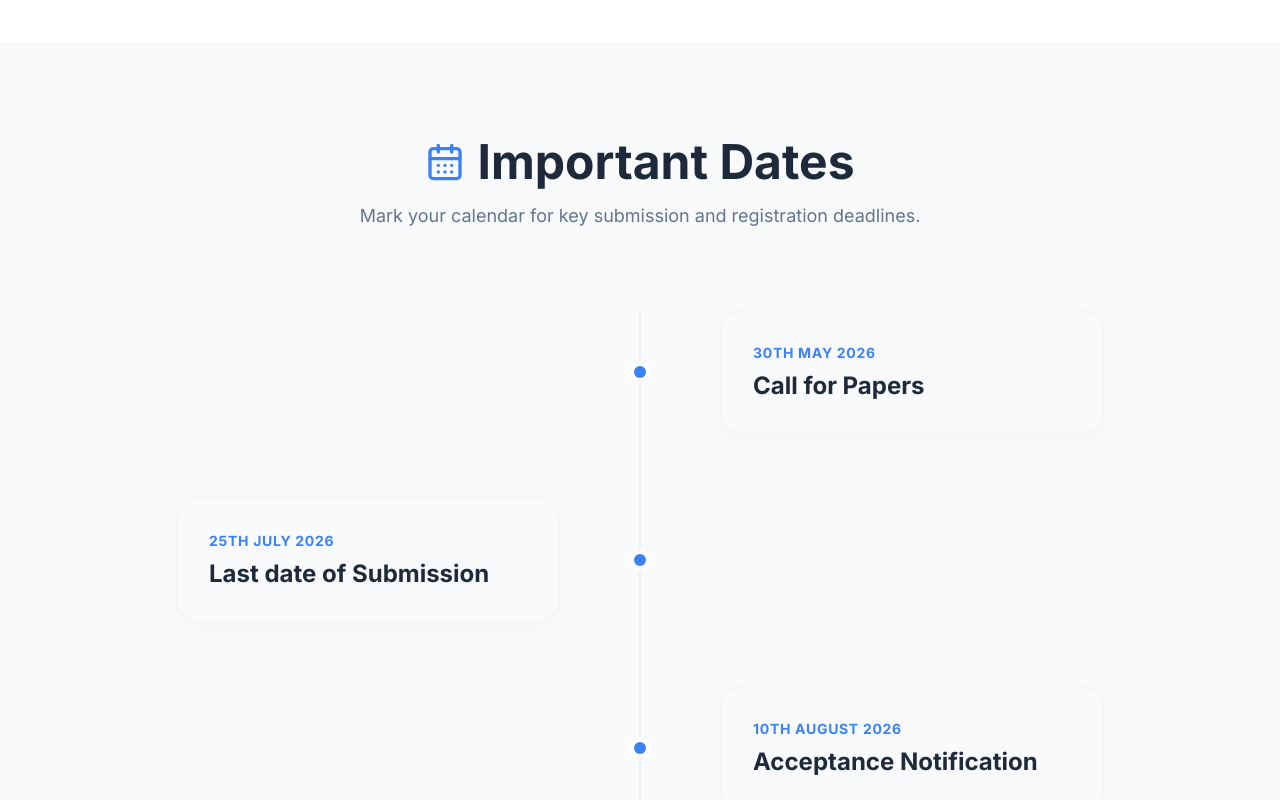
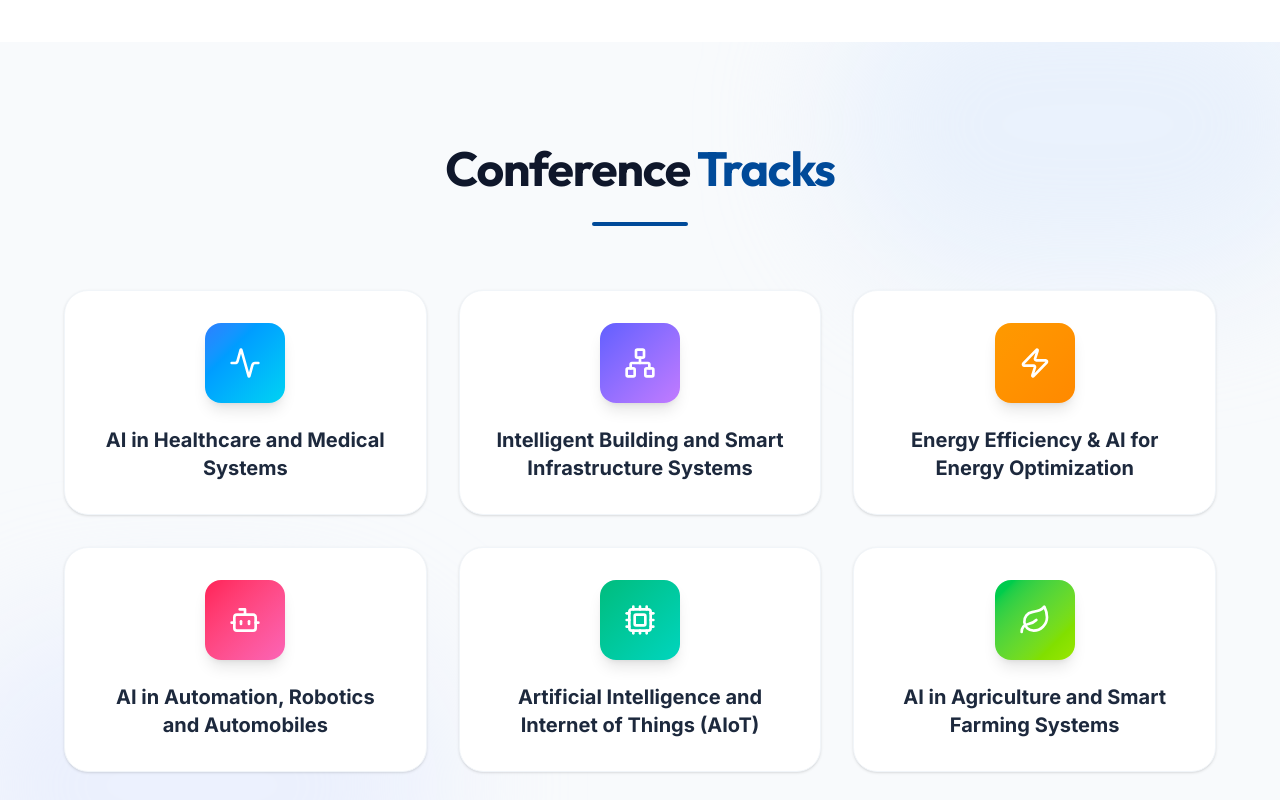
Before and after one commit to satyamkruk07-lgtm/IC-AIHISD-2026, a React (Vite) app: page / in a window 1280 px wide. Shown: the part 1560-2360 px from the top of the page. Built offline with nearby package versions, Linux system fonts and the light colour scheme; no server answers; the database is empty.

Commit message:
Add TrackSession component with animations above Important Dates

```diff
--- a/src/App.tsx
+++ b/src/App.tsx
@@ -11,6 +11,7 @@ import Timeline from './components/Timeline';
 import Committee from './components/Committee';
 import TechnicalCommittee from './components/TechnicalCommittee';
 import KeynoteSpeakers from './components/KeynoteSpeakers';
+import TrackSession from './components/TrackSession';
 import Fees from './components/Fees';
 import Partners from './components/Partners';
 import Footer from './components/Footer';
@@ -75,6 +76,7 @@ export default function App() {
           {!updateNotice && (
             <>
               <About />
+              <TrackSession />
               <Timeline />
               <Committee />
               <Fees />
--- /dev/null
+++ b/src/components/TrackSession.tsx
@@ -0,0 +1,94 @@
+import { motion } from 'motion/react';
+import { Network, Activity, Cpu, Bot, Zap, Leaf } from 'lucide-react';
+
+export default function TrackSession() {
+  const tracks = [
+    {
+      title: "AI in Healthcare and Medical Systems",
+      icon: <Activity size={32} className="text-white" />,
+      color: "from-blue-500 to-cyan-400"
+    },
+    {
+      title: "Intelligent Building and Smart Infrastructure Systems",
+      icon: <Network size={32} className="text-white" />,
+      color: "from-indigo-500 to-purple-400"
+    },
+    {
+      title: "Energy Efficiency & AI for Energy Optimization",
+      icon: <Zap size={32} className="text-white" />,
+      color: "from-amber-500 to-orange-400"
+    },
+    {
+      title: "AI in Automation, Robotics and Automobiles",
+      icon: <Bot size={32} className="text-white" />,
+      color: "from-rose-500 to-pink-400"
+    },
+    {
+      title: "Artificial Intelligence and Internet of Things (AIoT)",
+      icon: <Cpu size={32} className="text-white" />,
+      color: "from-emerald-500 to-teal-400"
+    },
+    {
+      title: "AI in Agriculture and Smart Farming Systems",
+      icon: <Leaf size={32} className="text-white" />,
+      color: "from-green-500 to-lime-400"
+    }
+  ];
+
+  return (
+    <section id="tracks" className="section-padding bg-slate-50 relative overflow-hidden">
+      {/* Background decoration */}
+      <div className="absolute top-0 left-0 w-full h-full overflow-hidden z-0 pointer-events-none">
+        <div className="absolute -top-[10%] -right-[5%] w-[40%] h-[40%] rounded-full bg-blue-100/50 blur-3xl" />
+        <div className="absolute -bottom-[10%] -left-[5%] w-[40%] h-[40%] rounded-full bg-indigo-100/50 blur-3xl" />
+      </div>
+
+      <div className="container mx-auto px-6 relative z-10">
+        <div className="max-w-4xl mx-auto text-center mb-16">
+          <motion.h2
+            initial={{ opacity: 0, y: 20 }}
+            whileInView={{ opacity: 1, y: 0 }}
+            viewport={{ once: true }}
+            className="heading-lg mb-6 leading-tight"
+          >
+            Conference <span className="text-med-blue">Tracks</span>
+          </motion.h2>
+          <motion.div
+            initial={{ opacity: 0, scale: 0.8 }}
+            whileInView={{ opacity: 1, scale: 1 }}
+            viewport={{ once: true }}
+            className="w-24 h-1 bg-med-blue mx-auto opacity-20 rounded-full"
+          />
+        </div>
+
+        <div className="grid grid-cols-1 md:grid-cols-2 lg:grid-cols-3 gap-8 max-w-6xl mx-auto">
+          {tracks.map((track, idx) => (
+            <motion.div
+              key={idx}
+              initial={{ opacity: 0, y: 40, scale: 0.9 }}
+              whileInView={{ opacity: 1, y: 0, scale: 1 }}
+              viewport={{ once: true, margin: "-50px" }}
+              transition={{ duration: 0.6, delay: idx * 0.1, type: "spring", bounce: 0.4 }}
+              whileHover={{ y: -8, scale: 1.02 }}
+              className="group relative bg-white rounded-3xl p-8 shadow-sm hover:shadow-xl transition-all duration-300 border border-slate-100 flex flex-col items-center text-center overflow-hidden"
+            >
+              <div className="absolute inset-0 bg-gradient-to-br opacity-0 group-hover:opacity-5 transition-opacity duration-300 z-0 pointer-events-none" />
+
+              <div className={`w-20 h-20 rounded-2xl bg-gradient-to-br ${track.color} shadow-lg flex items-center justify-center mb-6 transform group-hover:rotate-6 transition-transform duration-300 z-10`}>
+                {track.icon}
+              </div>
+
+              <div className="z-10 flex-1 flex items-center">
+                <h3 className="text-xl font-bold text-slate-800 leading-snug group-hover:text-med-blue transition-colors">
+                  {track.title}
+                </h3>
+              </div>
+
+              <div className="absolute bottom-0 left-0 h-1 w-full bg-gradient-to-r opacity-0 group-hover:opacity-100 transition-opacity duration-300" />
+            </motion.div>
+          ))}
+        </div>
+      </div>
+    </section>
+  );
+}
```
